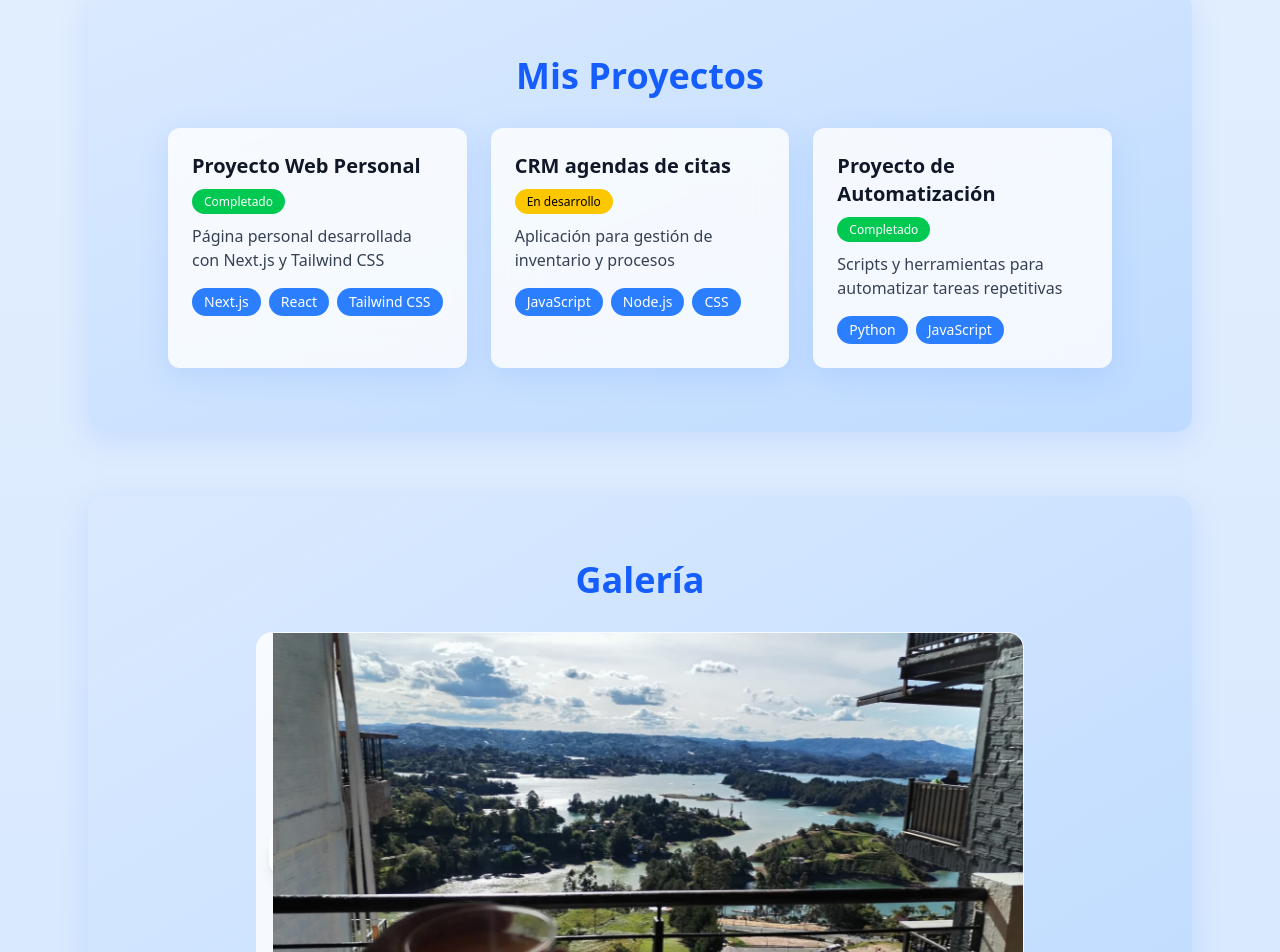
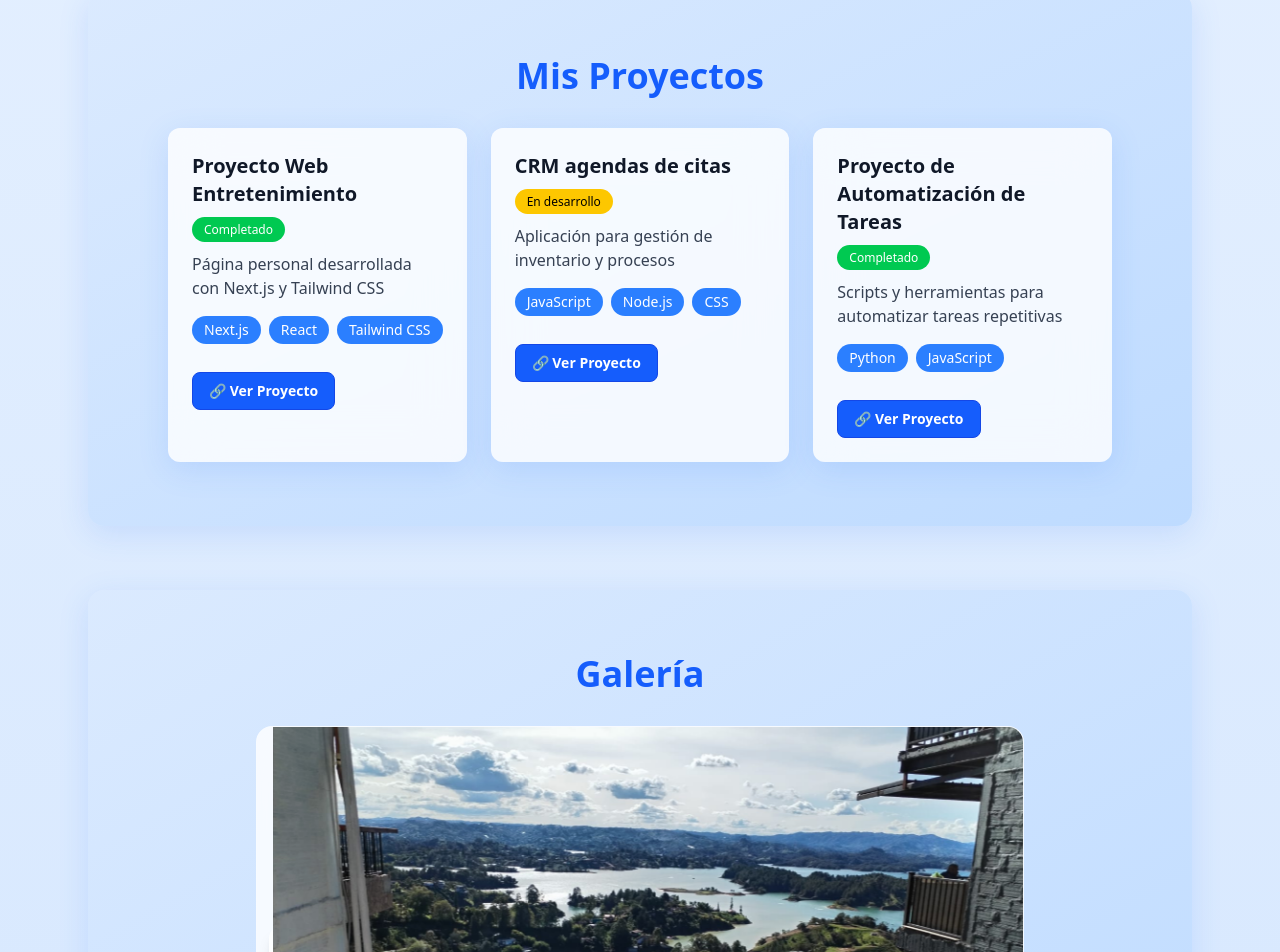
Before and after one commit to Andres8525/EdisonMontero_HojaDeVida, a Next.js app: page / in a window 1280 px wide. Shown: the part 1458-2410 px from the top of the page. Built offline with nearby package versions, Linux system fonts and the light colour scheme.

Commit message:
se agrega modulos de ver proyecto

```diff
--- a/src/components/Proyectos.tsx
+++ b/src/components/Proyectos.tsx
@@ -9,11 +9,12 @@ export default function Proyectos() {
 
   const proyectos = [
     {
-      titulo: language === 'es' ? "Proyecto Web Personal" : "Personal Web Project",
+      titulo: language === 'es' ? "Proyecto Web Entretenimiento" : "Personal Web Project",
       descripcion: language === 'es'
         ? "Página personal desarrollada con Next.js y Tailwind CSS"
         : "Personal page developed with Next.js and Tailwind CSS",
       tecnologias: ["Next.js", "React", "Tailwind CSS"],
+      link:"https://github.com/Andres8525/node-project.git",
       estado: language === 'es' ? "Completado" : "Completed"
     },
     {
@@ -21,17 +22,17 @@ export default function Proyectos() {
       descripcion: language === 'es'
         ? "Aplicación para gestión de inventario y procesos "
         : "Application for inventory and process management",
-
       tecnologias: ["JavaScript", "Node.js", "CSS"],
       link: "https://github.com/Andres8525/CRM_JED.git",
       estado: language === 'es' ? "En desarrollo" : "In development"
     },
     {
-      titulo: language === 'es' ? "Proyecto de Automatización" : "Automation Project",
+      titulo: language === 'es' ? "Proyecto de Automatización de Tareas" : "AutomTask Automation Projectation Project",
       descripcion: language === 'es'
         ? "Scripts y herramientas para automatizar tareas repetitivas"
         : "Scripts and tools to automate repetitive tasks",
       tecnologias: ["Python", "JavaScript"],
+      link: "https://github.com/Diego2004-max/TallerFormularios_Diego_Edison.git",
       estado: language === 'es' ? "Completado" : "Completed"
     }
   ];
@@ -59,27 +60,60 @@ export default function Proyectos() {
 
       <div className="grid md:grid-cols-2 lg:grid-cols-3 gap-6 max-w-6xl mx-auto">
         {proyectos.map((proyecto, idx) => (
-          <div key={idx} className={`${cardBg} ${textPrimary} p-6 rounded-xl ${shadowStyle} hover:shadow-[0_12px_40px_rgb(59,130,246,0.25)] hover:scale-105 transition-all duration-300`}>
+          <div key={idx}
+            className={`${cardBg} ${textPrimary} p-6 rounded-xl ${shadowStyle} hover:shadow-[0_12px_40px_rgb(59,130,246,0.25)] hover:scale-105 transition-all duration-300`}
+          >
+            {/* Título y estado */}
             <div className="mb-3">
               <h3 className="text-xl font-bold mb-2">{proyecto.titulo}</h3>
-              <span className={`text-xs px-3 py-1 rounded-full ${
-                proyecto.estado.includes("Completado") || proyecto.estado.includes("Completed")
-                  ? theme === 'light' ? "bg-green-500 text-white" : "bg-green-600 text-white"
-                  : theme === 'light' ? "bg-yellow-400 text-black" : "bg-yellow-500 text-black"
-              }`}>
+              <span
+                className={`text-xs px-3 py-1 rounded-full ${
+                  proyecto.estado.includes("Completado") || proyecto.estado.includes("Completed")
+                    ? theme === 'light' ? "bg-green-500 text-white" : "bg-green-600 text-white"
+                    : theme === 'light' ? "bg-yellow-400 text-black" : "bg-yellow-500 text-black"
+                }`}
+              >
                 {proyecto.estado}
               </span>
             </div>
 
-            <p className={`mb-4 ${theme === 'light' ? 'text-gray-700' : 'text-gray-300'}`}>{proyecto.descripcion}</p>
+            {/* Descripción */}
+            <p className={`mb-4 ${theme === 'light' ? 'text-gray-700' : 'text-gray-300'}`}>
+              {proyecto.descripcion}
+            </p>
 
-            <div className="flex flex-wrap gap-2">
+            {/* Tecnologías */}
+            <div className="flex flex-wrap gap-2 mb-4">
               {proyecto.tecnologias.map((tech, i) => (
-                <span key={i} className={`${theme === 'light' ? 'bg-blue-500' : 'bg-orange-400'} text-white px-3 py-1 rounded-full text-sm font-medium`}>
+                <span key={i}
+                  className={`${
+                    theme === 'light' ? 'bg-blue-500' : 'bg-orange-400'
+                  } text-white px-3 py-1 rounded-full text-sm font-medium`}
+                >
                   {tech}
                 </span>
               ))}
             </div>
+
+            {/* Botón para link del proyecto */}
+            {proyecto.link && (
+              <a
+                href={proyecto.link}
+                target="_blank"
+                rel="noreferrer"
+                className={`
+                  mt-3 inline-flex items-center gap-2 px-4 py-2 rounded-lg font-semibold text-sm
+                  transition-all duration-300 border
+                  ${
+                    theme === "light"
+                      ? "bg-blue-600 text-white border-blue-700 hover:bg-blue-700"
+                      : "bg-orange-500 text-black border-orange-600 hover:bg-orange-400"
+                  }
+                `}
+              >
+                🔗 {language === "es" ? "Ver Proyecto" : "View Project"}
+              </a>
+            )}
           </div>
         ))}
       </div>
```
